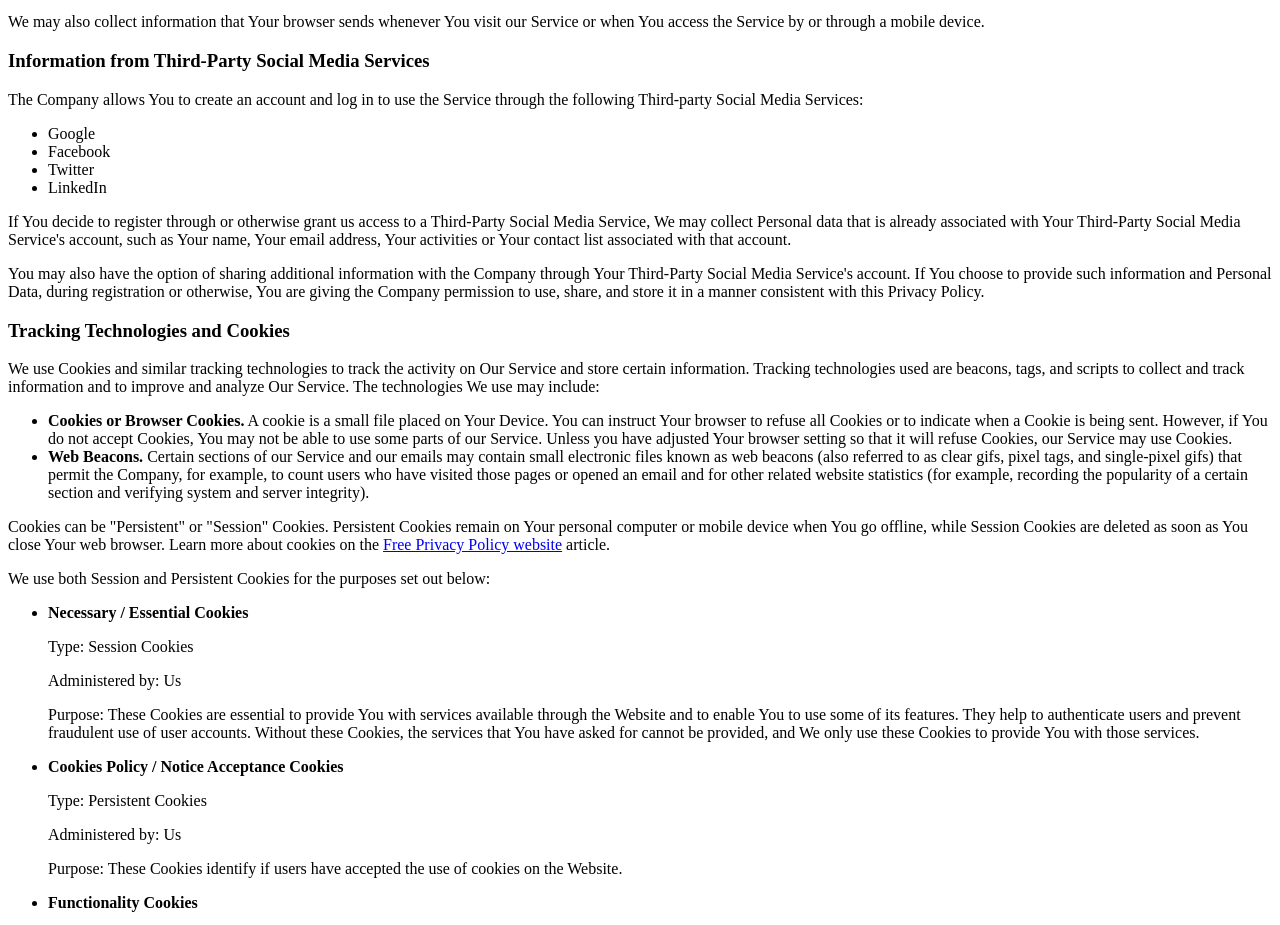
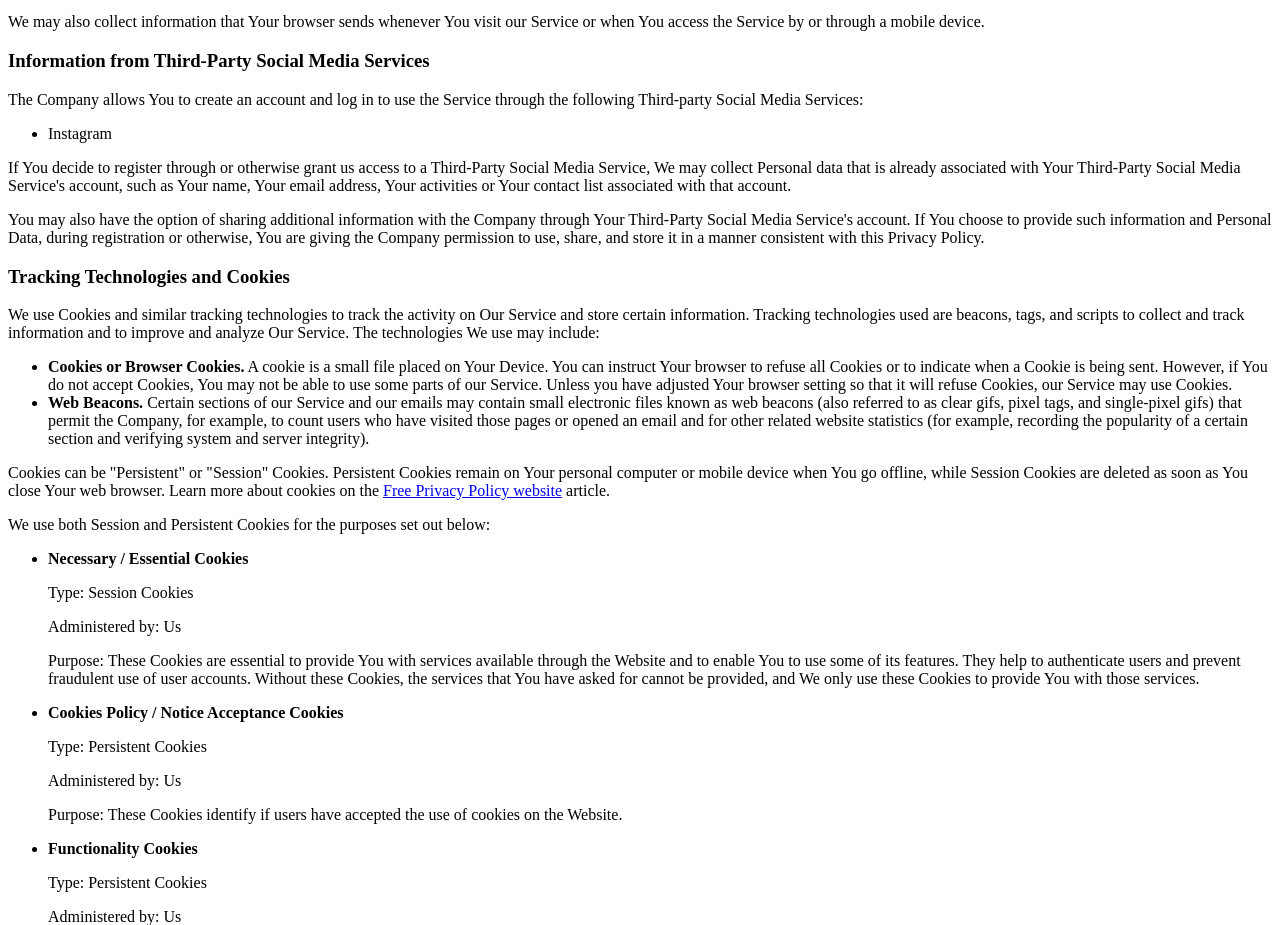
Before and after one commit to InstaRater/InstaRater.github.io, a plain HTML site: page index.html in a window 1280 px wide. Shown: the part 1245-2170 px from the top of the page. Drawn offline with Linux system fonts and the light colour scheme.

Commit message:
Update index.html

```diff
--- a/index.html
+++ b/index.html
@@ -72,10 +72,7 @@
 <h3>Information from Third-Party Social Media Services</h3>
 <p>The Company allows You to create an account and log in to use the Service through the following Third-party Social Media Services:</p>
 <ul>
-<li>Google</li>
-<li>Facebook</li>
-<li>Twitter</li>
-<li>LinkedIn</li>
+<li>Instagram</li>
 </ul>
 <p>If You decide to register through or otherwise grant us access to a Third-Party Social Media Service, We may collect Personal data that is already associated with Your Third-Party Social Media Service's account, such as Your name, Your email address, Your activities or Your contact list associated with that account.</p>
 <p>You may also have the option of sharing additional information with the Company through Your Third-Party Social Media Service's account. If You choose to provide such information and Personal Data, during registration or otherwise, You are giving the Company permission to use, share, and store it in a manner consistent with this Privacy Policy.</p>
```
